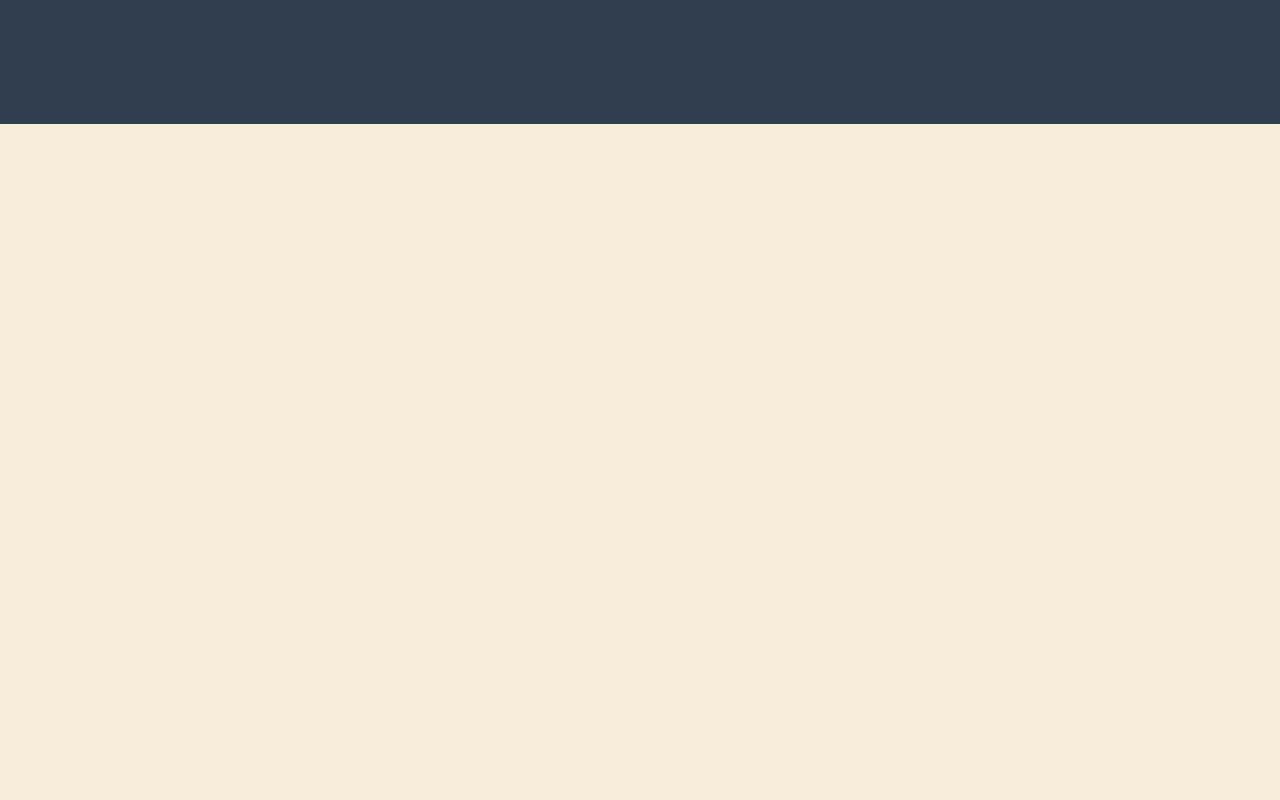
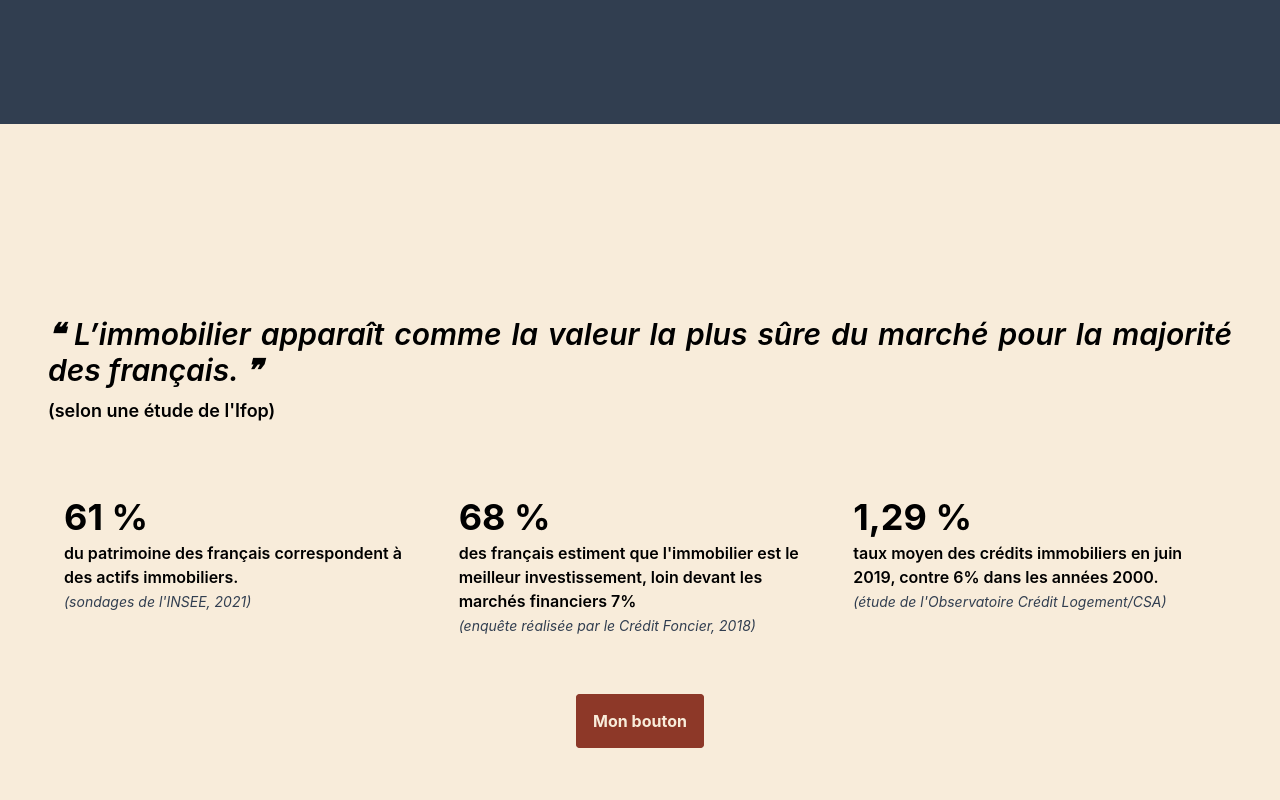
Before and after one commit to ophelie-gaudin/Immotep_front_react, a React (Create React App) app: page / in a window 1280 px wide. Shown: the part 700-1500 px from the top of the page. Built offline with nearby package versions, Linux system fonts and the light colour scheme.

Commit message:
numbers section

```diff
--- a/src/App.js
+++ b/src/App.js
@@ -1,12 +1,10 @@
 import HomePage from "./HomePage";
-import OrangeButton from "./Components/Main/OrangeButton";
 
 function App() {
   return (
     <div className="">
       Hello!!!!
       <HomePage />
-      <OrangeButton />
     </div>
   );
 }
--- a/src/HomePage.jsx
+++ b/src/HomePage.jsx
@@ -4,8 +4,8 @@
 export default function HomePage() {
   return (
     <div className="">
-      <section className="h-[100vh] bg-greey flex items-center">
-        <div className="flex flex-col py-10 mx-auto md:mx-16 max-w-[540px] container px-12">
+      <section className="min-h-[100vh] bg-greey flex items-center">
+        <div className="flex flex-col py-10 mx-auto md:mx-16 max-w-[540px] container">
           <h1 className="font-bold text-5xl text-whiite ">
             Devenez rentier
             <div className="words-to-change font-semibold">
@@ -58,7 +58,75 @@
           </div>
         </div> */}
       </section>
-      <section className="h-[100vh] bg-whiite"></section>
+      <section
+        className="min-h-[100vh] bg-whiite  flex justify-center items-center p-12"
+        data-aos="fade-up"
+        data-aos-duration="2000"
+      >
+        <div className="container flex flex-col justify-center items-center">
+          <p className="text-3xl font-semibold italic text-justify">
+            &#10077; L’immobilier apparaît comme la valeur la plus sûre du
+            marché pour la majorité des français. &#10078;
+            <br />
+            <span className="text-lg not-italic">
+              (selon une étude de l'Ifop)
+            </span>
+          </p>
+
+          <div class="flex py-14  flex-wrap">
+            <div className="md:w-1/3 sm:w-1/2 p-4">
+              <span className="text-4xl font-bold">61 % </span>
+              <p className="d-block text-muted fs-lg mt-1">
+                {" "}
+                <span className=" font-semibold">
+                  du patrimoine des français correspondent à des actifs
+                  immobiliers.
+                </span>{" "}
+                <br />
+                <span className="text-greey text-sm italic">
+                  (sondages de l'INSEE, 2021)
+                </span>
+              </p>
+            </div>
+
+            <div className="md:w-1/3 sm:w-1/2 p-4">
+              <span class="text-4xl  font-bold">68 % </span>
+              <p class="d-block text-muted fs-lg mt-1">
+                <span class=" font-semibold">
+                  des français estiment que l'immobilier est le meilleur
+                  investissement, loin devant les marchés financiers 7%
+                </span>{" "}
+                <br />
+                <span className="text-greey text-sm italic">
+                  (enquête réalisée par le Crédit Foncier, 2018)
+                </span>
+              </p>
+            </div>
+
+            <div class="md:w-1/3 sm:w-1/2 p-4">
+              <span class="text-4xl  font-bold">1,29 %</span>
+              <p class="d-block text-muted fs-lg mt-1">
+                <span class=" font-semibold">
+                  taux moyen des crédits immobiliers en juin 2019, contre 6%
+                  dans les années 2000.{" "}
+                </span>
+                <br />
+                <span className="text-greey text-sm italic">
+                  (étude de l'Observatoire Crédit Logement/CSA)
+                </span>
+              </p>
+            </div>
+          </div>
+
+          <OrangeButton>Commencez maintenant !</OrangeButton>
+
+          {/* <% if isUser? %>
+        <%= link_to 'Commencez maintenant', projects_path(current_user.id),  class:"btn btn-primary rounded mt-10", style:"max-width:260px" %>
+      <%else%>
+        <%= link_to 'Commencez maintenant', new_user_registration_path,  class:"btn btn-primary rounded mt-10", style:"max-width:260px" %>
+      <%end%> */}
+        </div>
+      </section>
     </div>
   );
 }
--- a/src/index.css
+++ b/src/index.css
@@ -9,11 +9,11 @@
     sans-serif;
   -webkit-font-smoothing: antialiased;
   -moz-osx-font-smoothing: grayscale;
-  @apply !max-w-[100vw];
+  @apply !max-w-[100vw] overflow-x-hidden;
 }
 
 container {
-  @apply md:max-w-[1200px];
+  @apply md:max-w-[1200px] px-12;
 }
 
 code {
```
